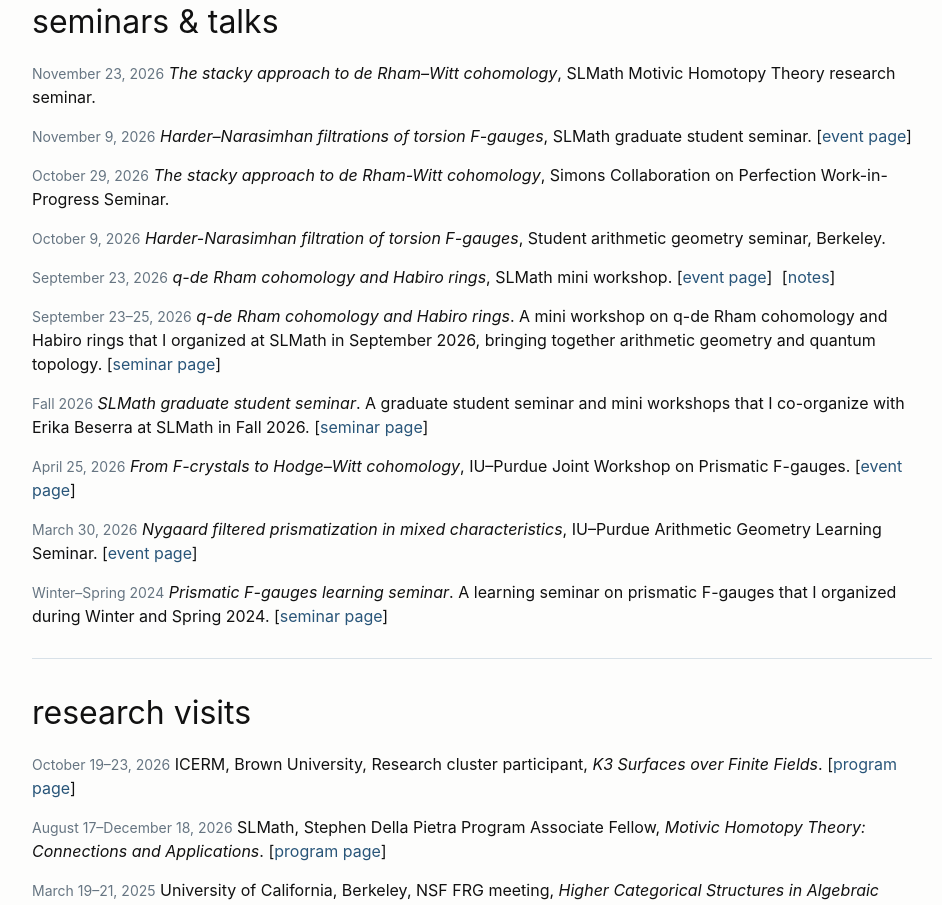
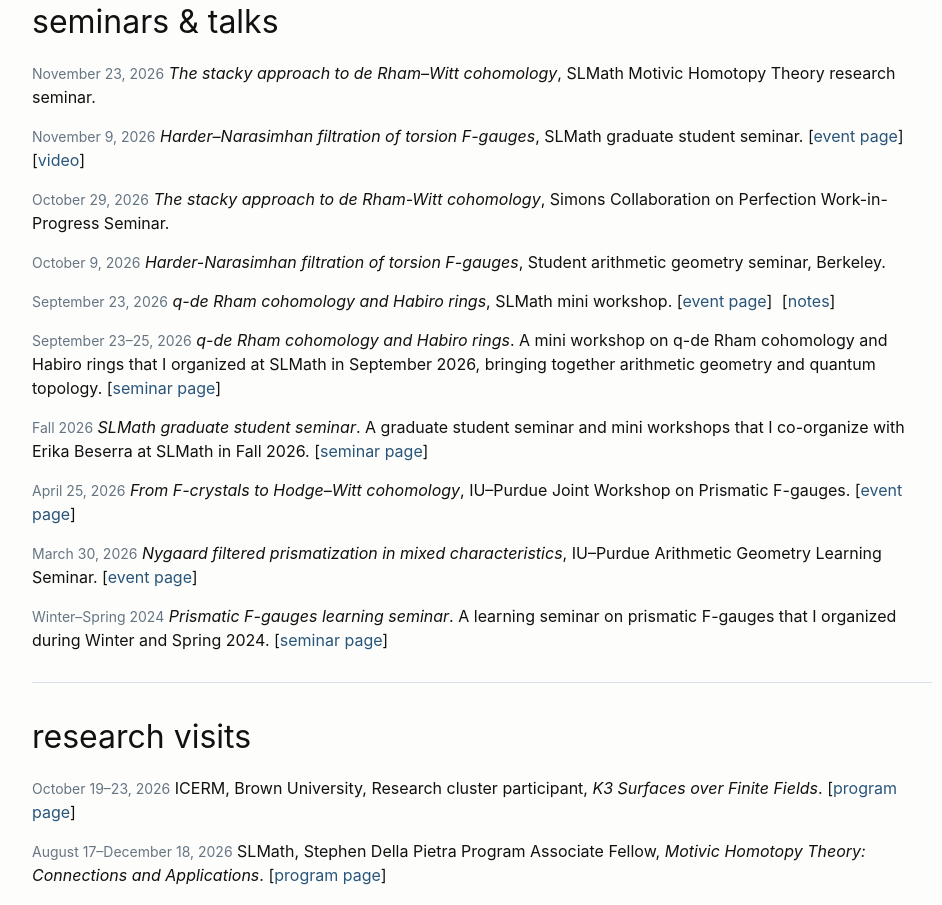
Before and after one commit to andyzhangyn/andyzhangyn.github.io, a Next.js app: page /research in a window 1280 px wide. Shown: the part 1040-1945 px from the top of the page, without its empty margins (158-1100 px from the left). Built offline with nearby package versions, Linux system fonts and the light colour scheme.

Commit message:
Add video link for November 9 SLMath talk and update CV
Co-Authored-By: Claude Fable 5.2 <noreply@anthropic.com>

```diff
--- a/app/research/page.tsx
+++ b/app/research/page.tsx
@@ -116,6 +116,11 @@ export default function ResearchPage() {
                         {" "}[<a href={talk.notesHref}>notes</a>]
                       </span>
                     ) : null}
+                    {"videoHref" in talk ? (
+                      <span className="bracket-link">
+                        {" "}[<a href={talk.videoHref}>video</a>]
+                      </span>
+                    ) : null}
                   </p>
                 </article>
               ) : (
--- a/app/seminar/slmath/page.tsx
+++ b/app/seminar/slmath/page.tsx
@@ -61,7 +61,7 @@ const remainingSchedule = [
     label: "Monday, November 9",
     dateNote: "Rescheduled from Friday, November 13",
     speaker: <Link href="/">Yuanning Zhang</Link>,
-    title: "Harder–Narasimhan filtrations of torsion F-gauges",
+    title: "Harder–Narasimhan filtration of torsion F-gauges",
     abstract: (
       <>
         After inverting p, F-gauges over a perfect field are governed by
--- a/app/site-content.ts
+++ b/app/site-content.ts
@@ -133,9 +133,10 @@ export const profile = {
     {
       date: "November 9, 2026",
       dateTime: "2026-11-09",
-      title: "Harder–Narasimhan filtrations of torsion F-gauges",
+      title: "Harder–Narasimhan filtration of torsion F-gauges",
       venue: "SLMath graduate student seminar",
       href: "/seminar/slmath/#seminar-2026-11-09",
+      videoHref: "https://www.slmath.org/video-details/29565/40250",
     },
     {
       date: "October 29, 2026",
```
Also changed, not shown: 1 other file (tests, documents, lock files or other folders).
